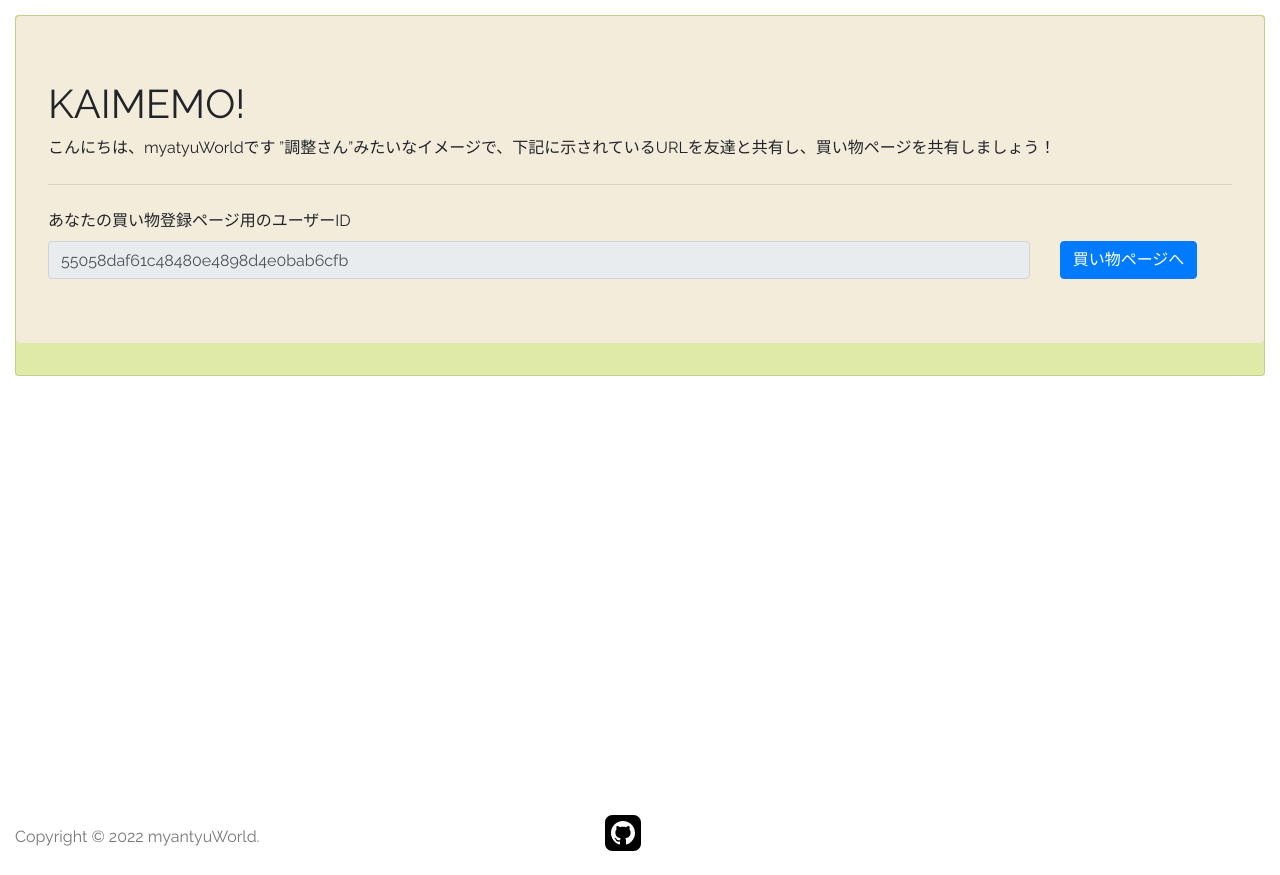
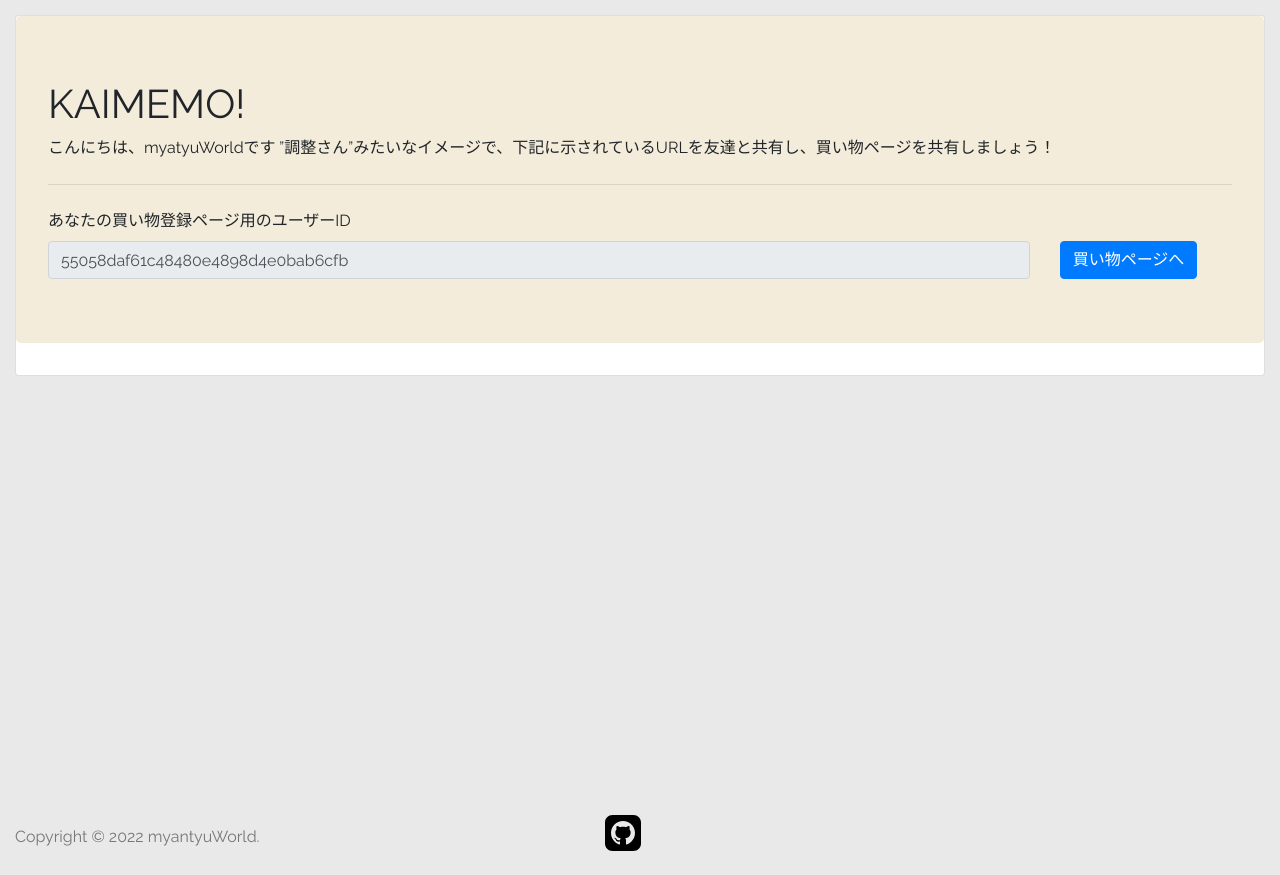
Before and after one commit to myantyuWorld/kaimemo, a Vue app: page /logon in a window 1280 px wide. Built offline with nearby package versions, Linux system fonts and the light colour scheme.

Commit message:
color modify

```diff
--- a/src/assets/main.css
+++ b/src/assets/main.css
@@ -4,7 +4,7 @@
 body {
     font-family: "Raleway","Noto Sans JP", sans-serif;
     width: 100vw;
-    background-color: #ffffff;
+    background-color: #e9e9e9;
     height: 100vh;
 }
 
@@ -32,7 +32,7 @@ body {
 
 .card {
     margin: 15px;
-    background-color: #DFEAA6;
+    background-color: #ffffff;
 }
 
 .fin {
@@ -50,7 +50,7 @@ body {
 }
 
 .btn--item--add {
-    background-color: rgb(77, 109, 60);
+    background-color:#DFEAA6;
     border-color: rgb(77, 109, 60);
 }
 
```
